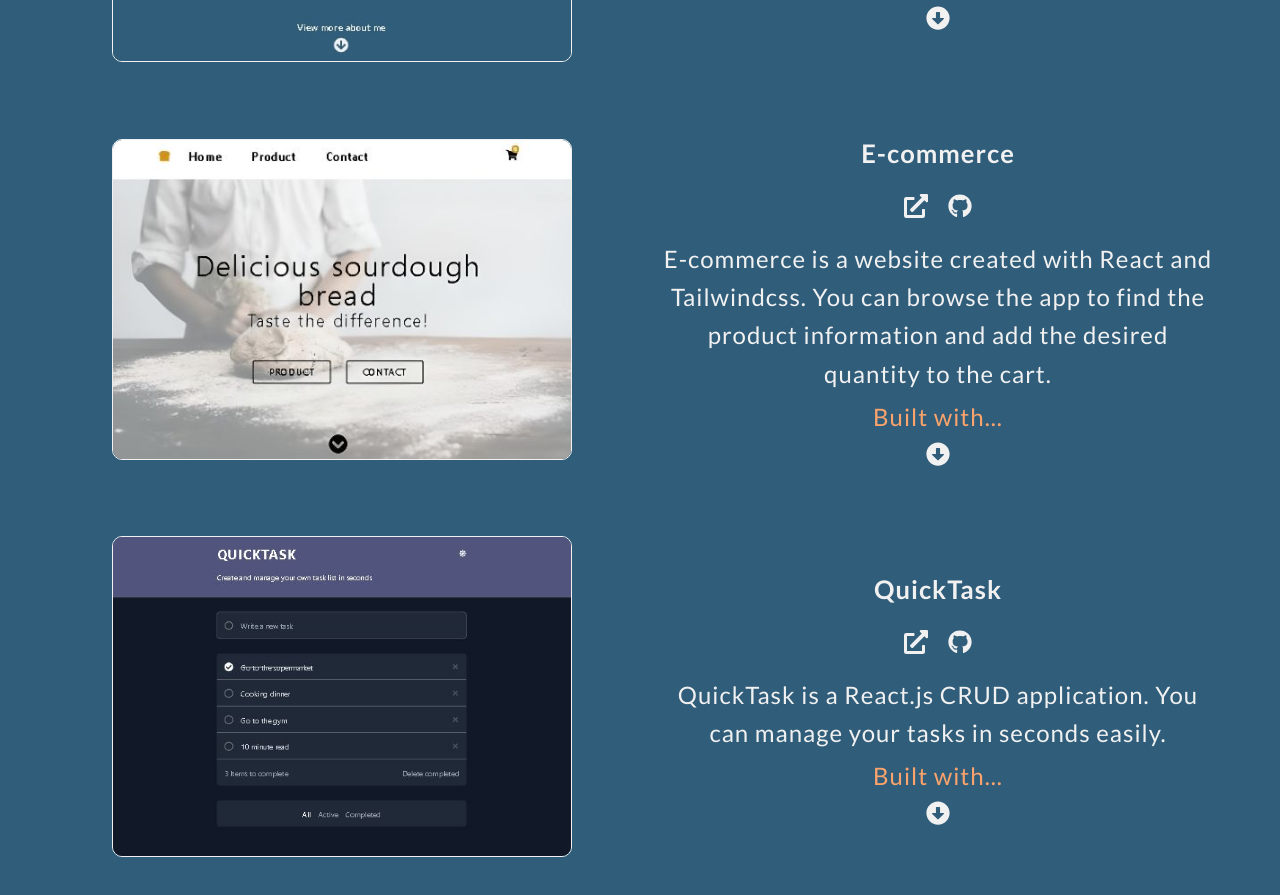
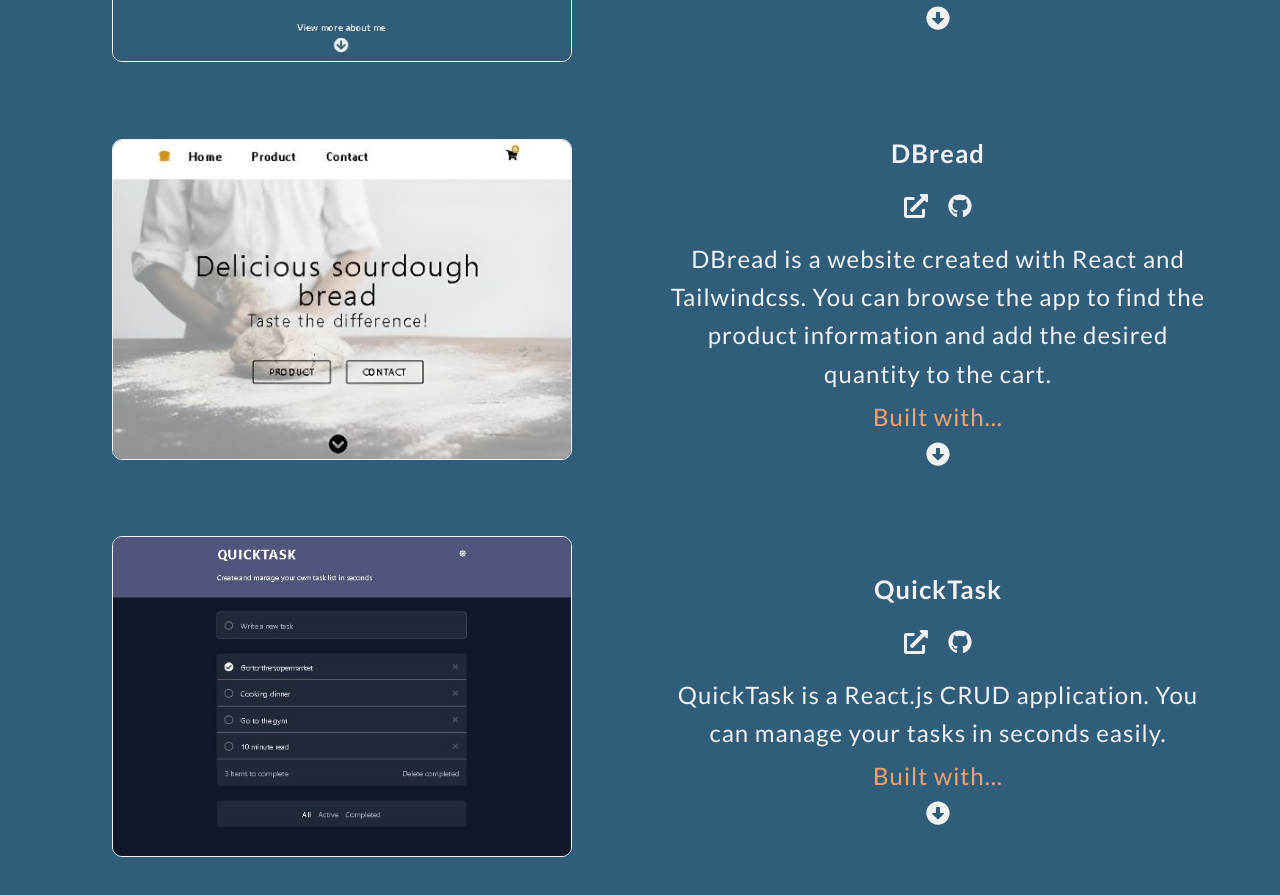
Before and after one commit to EvaGonz84/My-Portfolio, a React (Create React App) app: page / in a window 1280 px wide. Shown: the part 2780-3675 px from the top of the page. Built offline with nearby package versions, Linux system fonts and the light colour scheme.

Commit message:
e-commerce project title update added

```diff
--- a/src/components/ProjectBox/ProjectBox.js
+++ b/src/components/ProjectBox/ProjectBox.js
@@ -123,7 +123,7 @@ const ProjectBox = () => {
           </a>
         </ImgContainer>
         <TextBoxContainer>
-          <h3>E-commerce</h3>
+          <h3>DBread</h3>
           <LinksProject>
             <a href="https://e-commerce-enero-2023.netlify.app/" target="blank">
               <FaExternalLinkAlt />
@@ -136,7 +136,7 @@ const ProjectBox = () => {
             </a>
           </LinksProject>
           <p>
-            E-commerce is a website created with React and Tailwindcss. You can
+            DBread is a website created with React and Tailwindcss. You can
             browse the app to find the product information and add the desired
             quantity to the cart.
           </p>
```
